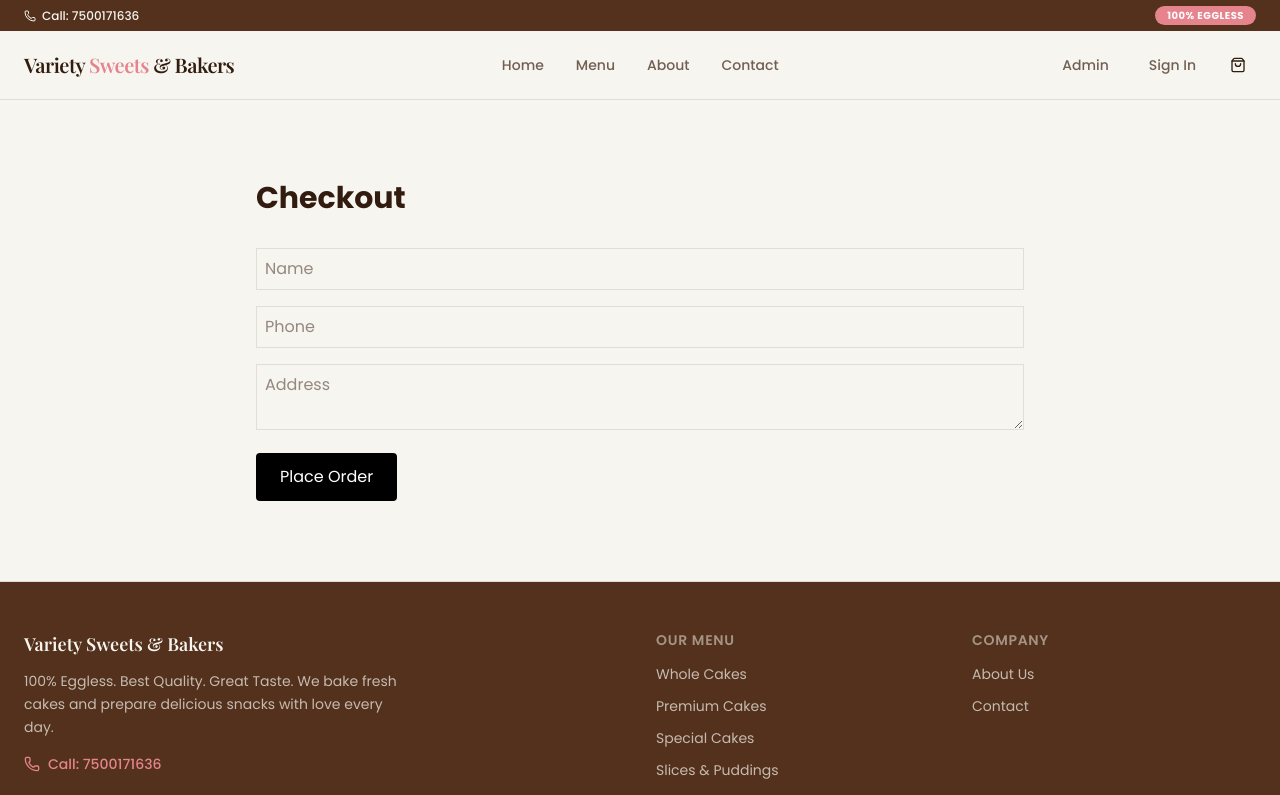
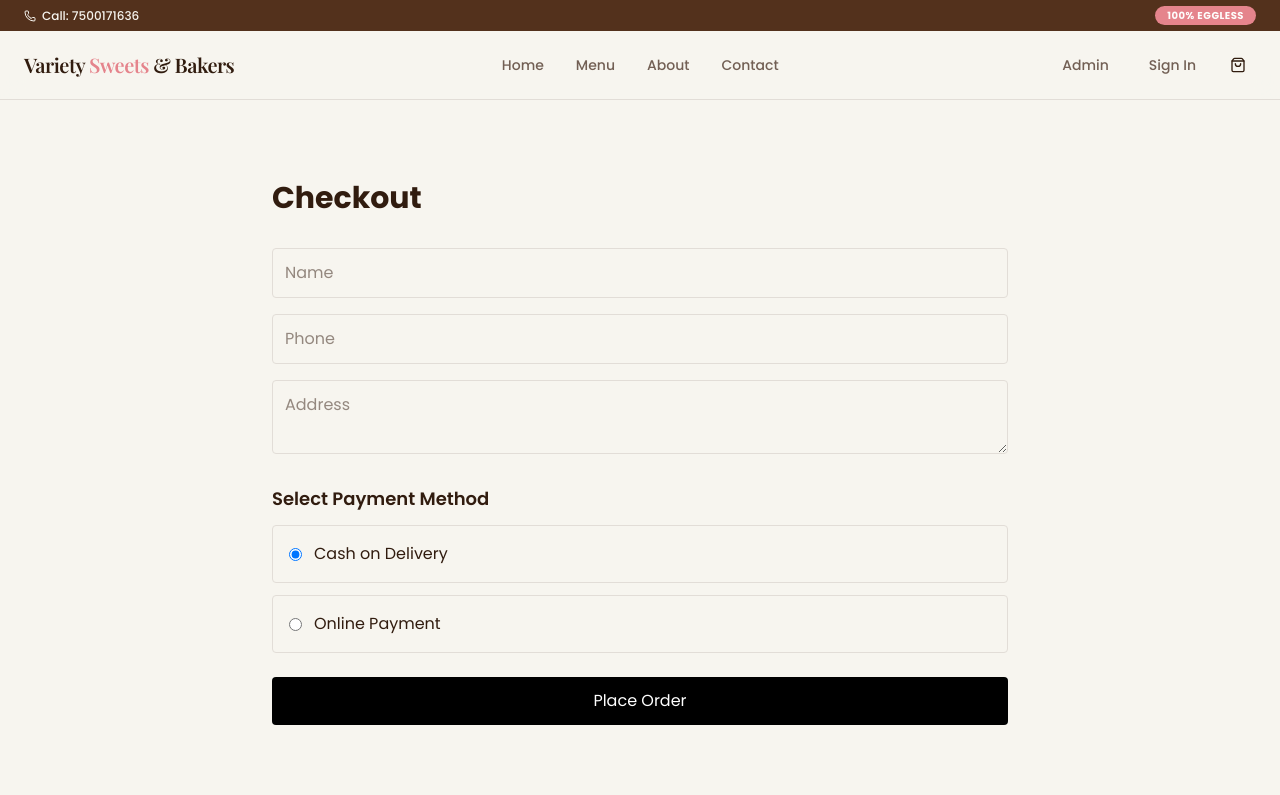
Before and after one commit to Sanketsinghal17/sweets-and-Backery-website, a Next.js app in the folder frontend/: page /checkout in a window 1280 px wide. Shown: the top 795 px of the page. Built offline with nearby package versions, Linux system fonts and the light colour scheme.

Commit message:
Add online payment QR and payment method

```diff
--- a/frontend/app/checkout/page.tsx
+++ b/frontend/app/checkout/page.tsx
@@ -13,6 +13,9 @@ export default function CheckoutPage(){
   const [phone,setPhone] = useState("")
   const [address,setAddress] = useState("")
 
+  // Payment method
+  const [paymentMethod,setPaymentMethod] = useState("COD")
+
   useEffect(()=>{
     setMounted(true)
   },[])
@@ -24,15 +27,21 @@ export default function CheckoutPage(){
       return
     }
 
-    // ✅ FIXED ORDER ITEMS
+    if(!name || !phone || !address){
+      alert("Please fill all customer details")
+      return
+    }
+
     const orderItems = items.map((item)=>({
-    product: item.product?._id || item._id,   // ✅ FIX
+      product: item.product?._id || item._id,
       quantity: item.quantity
     }))
 
     try{
 
-      const res = await fetch("https://sweets-and-backery-website.onrender.com/api/orders",{
+      const res = await fetch(
+        "https://sweets-and-backery-website.onrender.com/api/orders",
+        {
           method:"POST",
           headers:{
             "Content-Type":"application/json"
@@ -42,11 +51,12 @@ export default function CheckoutPage(){
             phone,
             address,
             orderItems,
-          paymentMethod:"COD"
+            paymentMethod:paymentMethod
           })
-      })
+        }
+      )
 
-      const data = await res.json()   // ✅ ADD THIS LINE
+      const data = await res.json()
 
       if(!res.ok){
         alert(data.message || "Order failed")
@@ -54,13 +64,18 @@ export default function CheckoutPage(){
       }
 
       clearCart()
-      // ✅ OPTIONAL (for next step)
-      window.location.href = `/order-success?name=${name}&total=${data.totalAmount}&delivery=${data.deliveryCharge}&items=${encodeURIComponent(JSON.stringify(data.orderItemsWithDetails))}`
+
+      window.location.href =
+        `/order-success?name=${name}&total=${data.totalAmount}&delivery=${data.deliveryCharge}&items=${encodeURIComponent(
+          JSON.stringify(data.orderItemsWithDetails)
+        )}`
+
     }catch(error){
+
       console.error(error)
       alert("Server error")
+
     }
-
   }
 
   if(!mounted){
@@ -69,36 +84,128 @@ export default function CheckoutPage(){
 
   return(
 
-    <div className="max-w-3xl mx-auto py-20">
+    <div className="max-w-3xl mx-auto py-20 px-4">
 
-      <h1 className="text-3xl font-bold mb-8">Checkout</h1>
+      <h1 className="text-3xl font-bold mb-8">
+        Checkout
+      </h1>
+
+      {/* CUSTOMER DETAILS */}
 
       <input
         placeholder="Name"
         value={name}
         onChange={(e)=>setName(e.target.value)}
-        className="border p-2 w-full mb-4"
+        className="border p-3 w-full mb-4 rounded"
       />
 
       <input
         placeholder="Phone"
         value={phone}
         onChange={(e)=>setPhone(e.target.value)}
-        className="border p-2 w-full mb-4"
+        className="border p-3 w-full mb-4 rounded"
       />
 
       <textarea
         placeholder="Address"
         value={address}
         onChange={(e)=>setAddress(e.target.value)}
-        className="border p-2 w-full mb-4"
+        className="border p-3 w-full mb-6 rounded"
       />
+
+      {/* PAYMENT METHOD */}
+
+      <div className="mb-6">
+
+        <h2 className="text-lg font-semibold mb-3">
+          Select Payment Method
+        </h2>
+
+        <div className="space-y-3">
+
+          {/* CASH */}
+
+          <label className="flex items-center gap-3 border p-4 rounded cursor-pointer">
+
+            <input
+              type="radio"
+              name="paymentMethod"
+              value="COD"
+              checked={paymentMethod === "COD"}
+              onChange={(e)=>setPaymentMethod(e.target.value)}
+            />
+
+            <span>
+              Cash on Delivery
+            </span>
+
+          </label>
+
+
+          {/* ONLINE */}
+
+          <label className="flex items-center gap-3 border p-4 rounded cursor-pointer">
+
+            <input
+              type="radio"
+              name="paymentMethod"
+              value="Online"
+              checked={paymentMethod === "Online"}
+              onChange={(e)=>setPaymentMethod(e.target.value)}
+            />
+
+            <span>
+              Online Payment
+            </span>
+
+          </label>
+
+        </div>
+
+      </div>
+
+
+      {/* QR CODE */}
+
+      {paymentMethod === "Online" && (
+
+        <div className="border rounded-lg p-6 mb-6 text-center">
+
+          <h2 className="text-xl font-semibold mb-3">
+            Scan & Pay
+          </h2>
+
+          <p className="text-gray-600 mb-4">
+            Scan the QR code using any UPI app
+          </p>
+
+          <img
+            src="/images/qr.jpeg"
+            alt="Online Payment QR Code"
+            className="w-64 h-64 object-contain mx-auto border rounded"
+          />
+
+          <p className="text-sm text-gray-500 mt-4">
+            After completing the payment, click "I Have Paid".
+          </p>
+
+        </div>
+
+      )}
+
+
+      {/* ORDER BUTTON */}
 
       <button
         onClick={placeOrder}
-        className="bg-black text-white px-6 py-3 rounded"
+        className="bg-black text-white px-6 py-3 rounded w-full"
       >
-        Place Order
+
+        {paymentMethod === "Online"
+          ? "I Have Paid - Place Order"
+          : "Place Order"
+        }
+
       </button>
 
     </div>
```
Also changed, not shown: frontend/public/images/qr.jpeg (added), 1 other file (tests, documents, lock files or other folders). Lines whose indentation alone changed are shown as unchanged.
